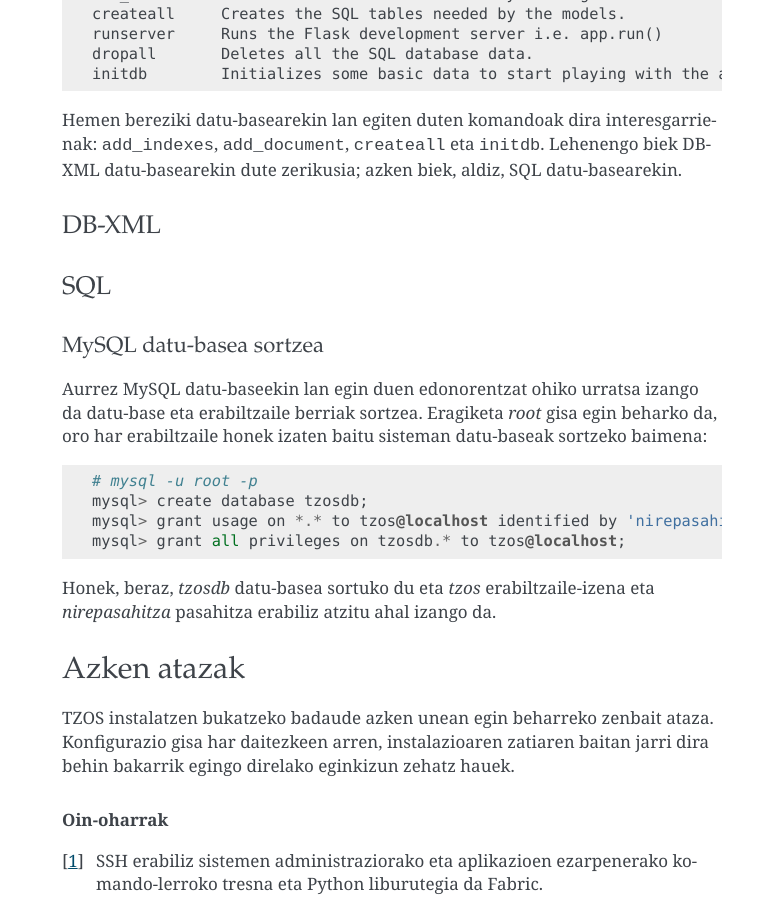
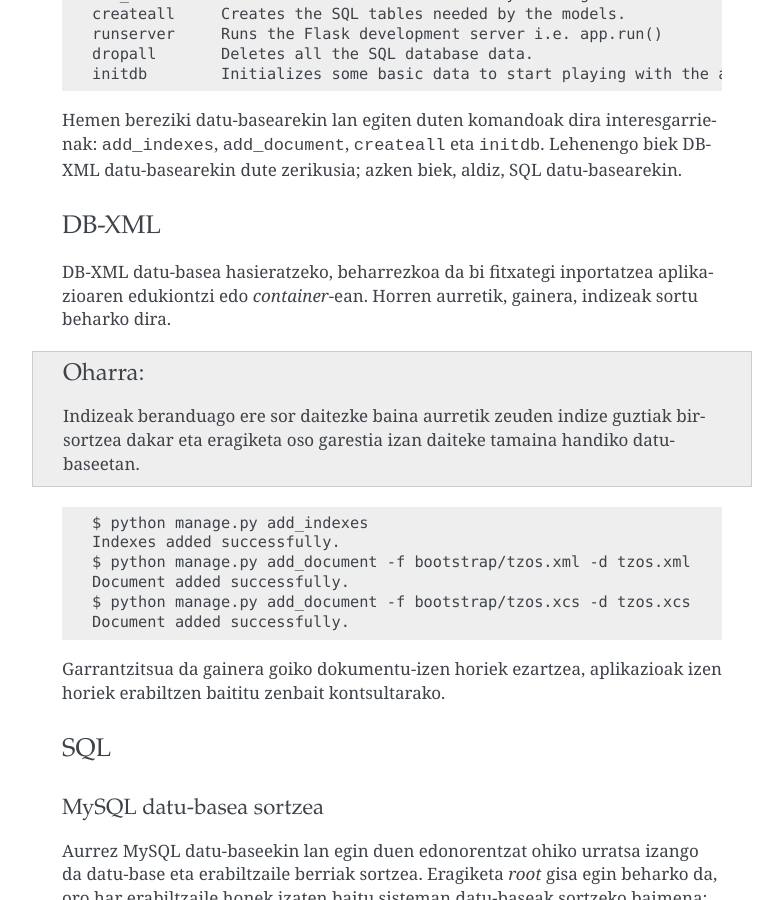
Before and after one commit to julen/tzos, a Sphinx documentation site: the page built from docs/instalazioa.rst, in a window 1280 px wide and 900 px high, scrolled down 1722 px. Shown: the whole window, without its empty margins (358-1141 px from the left). Built offline with Sphinx 7.4.7, drawn with Linux system fonts in a browser that asks for light colours.

Commit message:
Add dbxml initialization comments.

```diff
--- a/docs/instalazioa.rst
+++ b/docs/instalazioa.rst
@@ -101,6 +101,28 @@ aldiz, SQL datu-basearekin.
 DB-XML
 ^^^^^^
 
+DB-XML datu-basea hasieratzeko, beharrezkoa da bi fitxategi inportatzea
+aplikazioaren edukiontzi edo `container`-ean. Horren aurretik, gainera,
+indizeak sortu beharko dira.
+
+.. note::
+
+    Indizeak beranduago ere sor daitezke baina aurretik zeuden indize guztiak
+    birsortzea dakar eta eragiketa oso garestia izan daiteke tamaina handiko
+    datu-baseetan.
+
+.. code-block:: bash
+
+    $ python manage.py add_indexes
+    Indexes added successfully.
+    $ python manage.py add_document -f bootstrap/tzos.xml -d tzos.xml
+    Document added successfully.
+    $ python manage.py add_document -f bootstrap/tzos.xcs -d tzos.xcs
+    Document added successfully.
+
+Garrantzitsua da gainera goiko dokumentu-izen horiek ezartzea, aplikazioak
+izen horiek erabiltzen baititu zenbait kontsultarako.
+
 SQL
 ^^^
 
```
